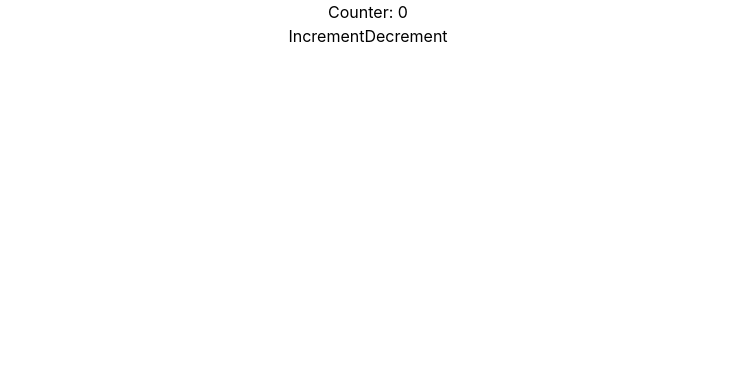
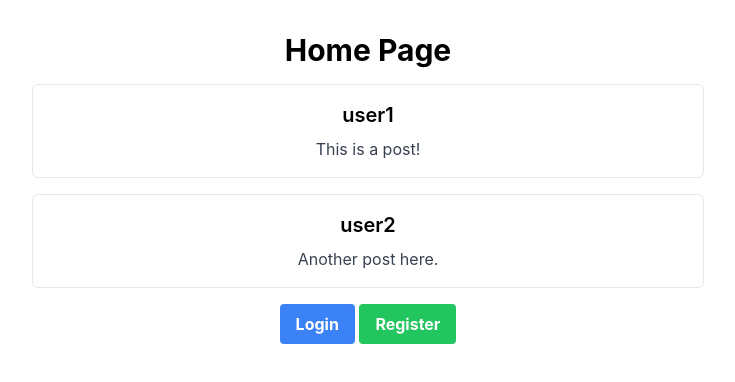
Before and after one commit to abhishekdahal-397/Family-Social-Media-App, a React (Create React App) app in the folder Frontend/family/: page / in a window 1280 px wide. Shown: the top 382 px of the page, without its empty margins (272-1007 px from the left). Built offline with nearby package versions, Linux system fonts and the light colour scheme.

Commit message:
some changes with react-router

```diff
--- a/Frontend/family/src/App.js
+++ b/Frontend/family/src/App.js
@@ -1,10 +1,19 @@
 import "./App.css";
-import Counter from "./reduxTrial/Counter";
+import RegisterForm from "./components/registerpage/register";
+import LoginForm from "./components/loginpage/login";
+import { BrowserRouter as Router, Routes, Route } from "react-router-dom";
+import HomePage from "./Homepage";
 
 function App() {
   return (
     <div className="App ">
-      <Counter />
+      <Router>
+        <Routes>
+          <Route path="/" element={<HomePage />} />
+          <Route path="/register" element={<RegisterForm />} />
+          <Route path="/login" element={<LoginForm />} />
+        </Routes>
+      </Router>{" "}
     </div>
   );
 }
--- /dev/null
+++ b/Frontend/family/src/Homepage.js
@@ -0,0 +1,40 @@
+// HomePage.jsclassclass
+
+import React, { useState } from "react";
+import { Link } from "react-router-dom";
+const HomePage = () => {
+  const [posts, setPosts] = useState([
+    { id: 1, username: "user1", content: "This is a post!" },
+    { id: 2, username: "user2", content: "Another post here." },
+    // Add more posts as needed
+  ]);
+
+  return (
+    <div className="max-w-2xl mx-auto mt-8">
+      <h2 className="text-3xl font-bold mb-4">Home Page</h2>
+
+      <div>
+        {posts.map((post) => (
+          <div key={post.id} className="border rounded-md p-4 mb-4">
+            <p className="text-xl font-semibold mb-2">{post.username}</p>
+            <p className="text-gray-700">{post.content}</p>
+          </div>
+        ))}
+      </div>
+      <Link to="/login">
+        {" "}
+        <button className="bg-blue-500 hover:bg-blue-700 text-white font-bold py-2 px-4 rounded focus:outline-none focus:shadow-outline">
+          Login
+        </button>
+      </Link>
+      <Link to="/register">
+        {" "}
+        <button className="bg-green-500 hover:bg-green-700 text-white font-bold py-2 px-4 rounded focus:outline-none focus:shadow-outline">
+          Register
+        </button>
+      </Link>
+    </div>
+  );
+};
+
+export default HomePage;
--- a/Frontend/family/src/components/loginpage/login.js
+++ b/Frontend/family/src/components/loginpage/login.js
@@ -1,5 +1,6 @@
 import React, { useState } from "react";
 import axios from "axios";
+import { Link } from "react-router-dom";
 import { useNavigate } from "react-router-dom";
 const LoginForm = () => {
   const [email, setEmail] = useState("");
@@ -65,6 +66,11 @@ const LoginForm = () => {
       >
         Login
       </button>
+      New Here?
+      <Link to="/register" className="text-blue-300">
+        {" "}
+        Register
+      </Link>
     </form>
   );
 };
--- a/Frontend/family/src/components/registerpage/register.js
+++ b/Frontend/family/src/components/registerpage/register.js
@@ -1,5 +1,6 @@
 import React, { useState } from "react";
 import axios from "axios";
+import { Link } from "react-router-dom";
 
 const RegisterForm = () => {
   const [username, setUsername] = useState("");
@@ -93,6 +94,13 @@ const RegisterForm = () => {
       >
         Register
       </button>
+      <div>
+        {" "}
+        Already here?{" "}
+        <Link className="text-blue-400" to="/login">
+          Login
+        </Link>
+      </div>
     </form>
   );
 };
```
